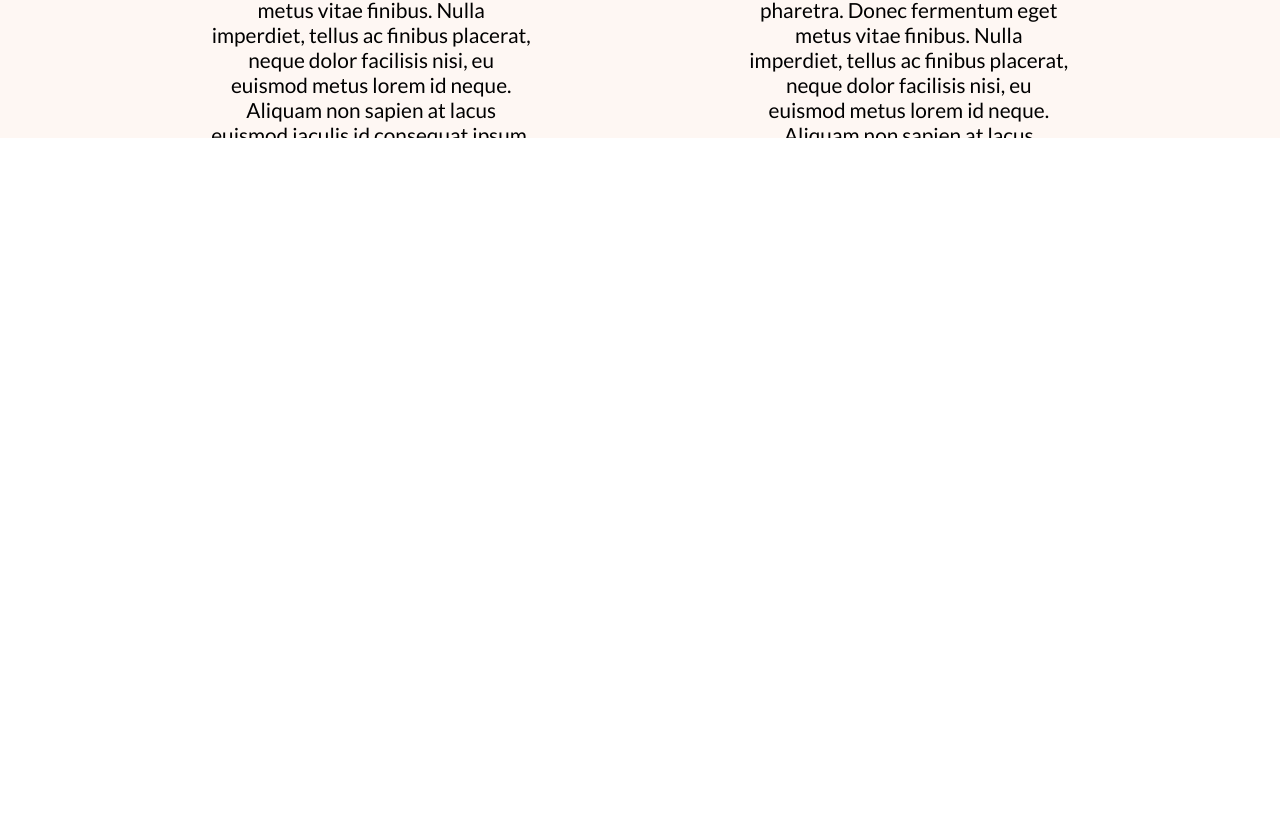
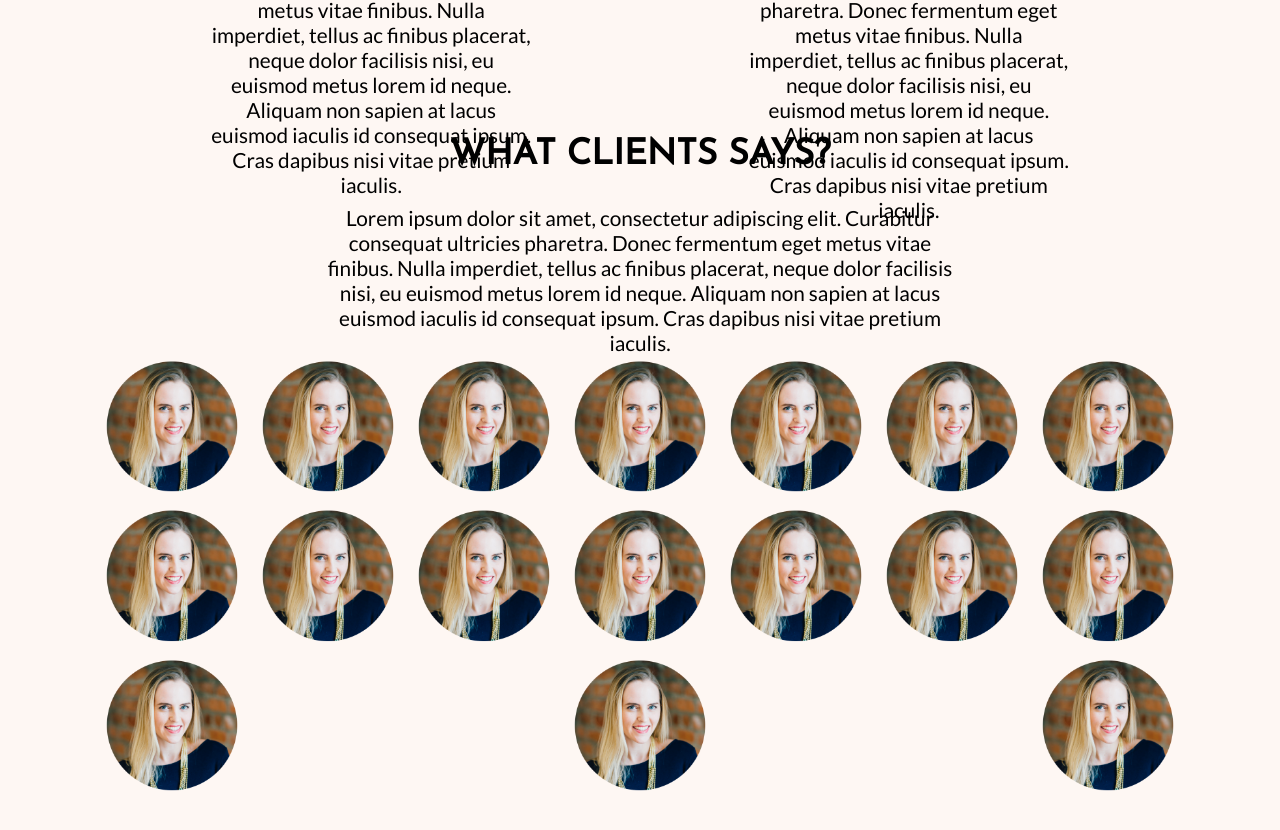
Before and after one commit to Dydek123/CV-builder, an Angular app in the folder CV-creator/: page / in a window 1280 px wide. Shown: the part 1430-2260 px from the top of the page. Before the commit the page ends 1568 px from the top, so only its background shows below. Built offline with nearby package versions, Linux system fonts and the light colour scheme.

Commit message:
Create what clients says section

```diff
--- a/CV-creator/src/app/main-page/main-page.component.html
+++ b/CV-creator/src/app/main-page/main-page.component.html
@@ -44,4 +44,65 @@
 <!--    <img src="./assets/wave.png" alt="wave left" class="why-us__wave-left">-->
 <!--    <img src="./assets/wave.png" alt="wave left" class="why-us__wave-right">-->
   </div>
+
+  <div class="what-clients-stays">
+    <h2>What clients says?</h2>
+    <p>Lorem ipsum dolor sit amet, consectetur adipiscing elit. Curabitur consequat ultricies pharetra. Donec fermentum eget metus vitae finibus. Nulla imperdiet, tellus ac finibus placerat, neque dolor facilisis nisi, eu euismod metus lorem id neque. Aliquam non sapien at lacus euismod iaculis id consequat ipsum. Cras dapibus nisi vitae pretium iaculis.</p>
+    <div class="opinions">
+      <div>
+        <img src="./assets/face.png" class="opinion-photo" alt="jankowalski-opinion">
+        <div class="wrapper">
+          <mat-card>Lorem ipsum dolor sit amet, consectetur adipiscing elit. Curabitur consequat ultricies pharetra. Donec fermentum eget metus vitae finibus. Nulla imperdiet, tellus ac finibus placerat, neque dolor facilisis nisi, eu euismod metus lorem id neque. Aliquam non sapien at lacus euismod iaculis id consequat ipsum. Cras dapibus nisi vitae pretium iaculis.</mat-card>
+        </div>
+      </div>
+      <div>
+        <img src="./assets/face.png" class="opinion-photo" alt="jankowalski-opinion">
+      </div>
+      <div>
+        <img src="./assets/face.png" class="opinion-photo" alt="jankowalski-opinion">
+      </div>
+      <div>
+        <img src="./assets/face.png" class="opinion-photo" alt="jankowalski-opinion">
+      </div>
+      <div>
+        <img src="./assets/face.png" class="opinion-photo" alt="jankowalski-opinion">
+      </div>
+      <div>
+        <img src="./assets/face.png" class="opinion-photo" alt="jankowalski-opinion">
+      </div>
+      <div>
+        <img src="./assets/face.png" class="opinion-photo" alt="jankowalski-opinion">
+      </div>
+      <div>
+        <img src="./assets/face.png" class="opinion-photo" alt="jankowalski-opinion">
+      </div>
+      <div>
+        <img src="./assets/face.png" class="opinion-photo" alt="jankowalski-opinion">
+      </div>
+      <div>
+        <img src="./assets/face.png" class="opinion-photo" alt="jankowalski-opinion">
+      </div>
+      <div>
+        <img src="./assets/face.png" class="opinion-photo" alt="jankowalski-opinion">
+      </div>
+      <div>
+        <img src="./assets/face.png" class="opinion-photo" alt="jankowalski-opinion">
+      </div>
+      <div>
+        <img src="./assets/face.png" class="opinion-photo" alt="jankowalski-opinion">
+      </div>
+      <div>
+        <img src="./assets/face.png" class="opinion-photo" alt="jankowalski-opinion">
+      </div>
+      <div>
+        <img src="./assets/face.png" class="opinion-photo" alt="jankowalski-opinion">
+      </div>
+      <div>
+        <img src="./assets/face.png" class="opinion-photo" alt="jankowalski-opinion">
+      </div>
+      <div>
+        <img src="./assets/face.png" class="opinion-photo" alt="jankowalski-opinion">
+      </div>
+    </div>
+  </div>
 </div>
--- a/CV-creator/src/app/main-page/main-page.component.scss
+++ b/CV-creator/src/app/main-page/main-page.component.scss
@@ -61,6 +61,7 @@ $black: #616263;
   flex-direction: column;
   border: 5px solid black;
   padding: 5vh 0;
+}
 
 h1,
 h2{
@@ -68,7 +69,6 @@ $black: #616263;
   font-family: 'Josefin Sans', sans-serif;
   font-weight: 700;
   text-align: center;
-  }
 }
 
 .box-main{
@@ -236,3 +236,76 @@ $black: #616263;
     }
   }
 }
+
+.what-clients-stays{
+  width: 84vw;
+  height: 100vh;
+  margin: auto;
+  display: flex;
+  flex-direction: column;
+  align-items: center;
+  font-family: 'Lato', sans-serif;
+  h2{
+    font-family: 'Josefin Sans', sans-serif;
+    width: 100%;
+    font-size: 2.2rem;
+  }
+  p{
+    padding-top: 2rem;
+    width: 60%;
+    text-align: center;
+    font-size: 1.3rem;
+  }
+
+  .opinions{
+    width: 100%;
+    display: flex;
+    flex-direction: row;
+    flex-wrap: wrap;
+    justify-content: space-between;
+
+    div{
+      width: 13%;
+      img{
+        width: 100%;
+      }
+      .wrapper{
+        opacity: 0;
+        z-index: -1;
+        position: relative;
+        width: 0;
+        height: 0;
+      }
+      mat-card{
+        position: absolute;
+        width: 200px;
+        bottom: 10%;
+      }
+    }
+  }
+}
+
+@media only screen and (max-width: 768px) {
+  .what-clients-stays{
+    width: 84vw;
+    height: auto;
+    h2{
+      font-size: 2.2rem;
+    }
+    p{
+      padding-top: 2rem;
+      width: 100%;
+      text-align: center;
+      font-size: 1.2rem;
+    }
+
+    .opinions{
+      div{
+        width: 25%;
+        img{
+          width: 100%;
+        }
+      }
+    }
+  }
+}
```
Also changed, not shown: CV-creator/src/assets/face.png (added). Lines whose indentation alone changed are shown as unchanged.
